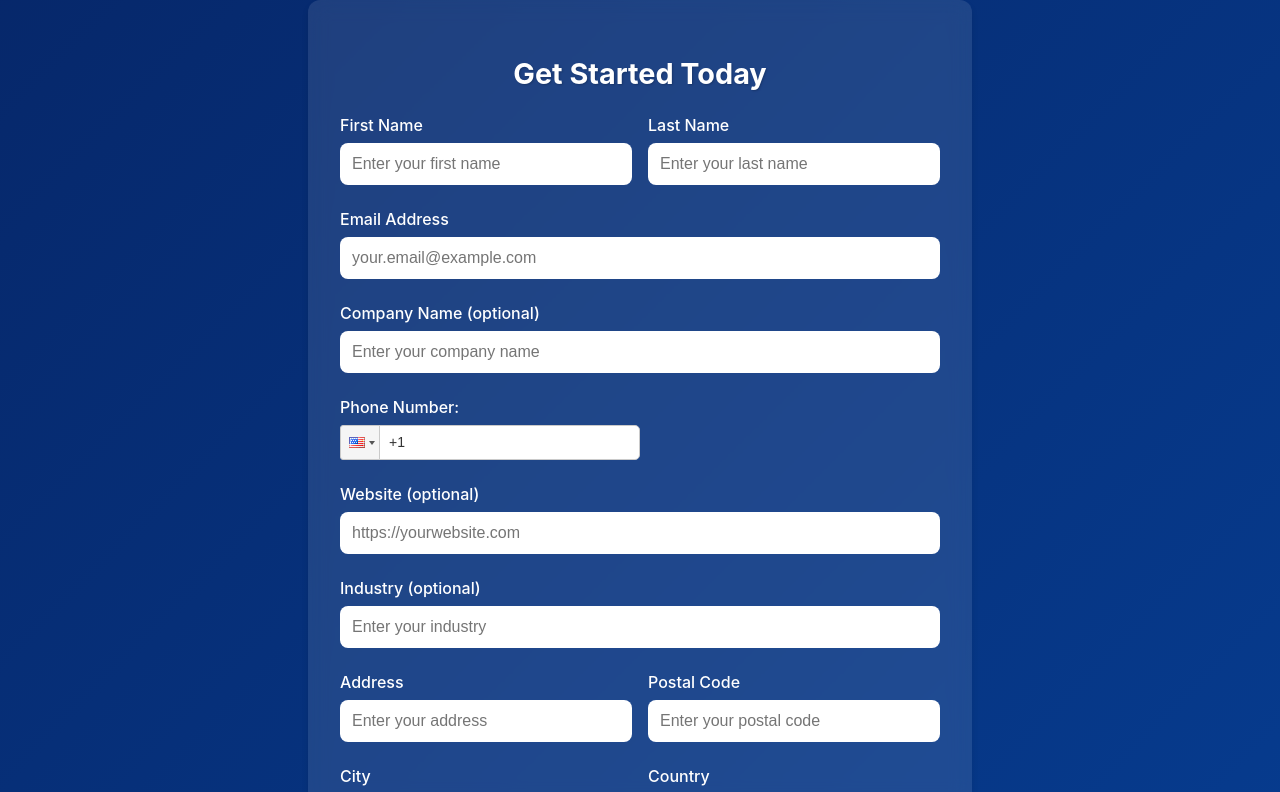
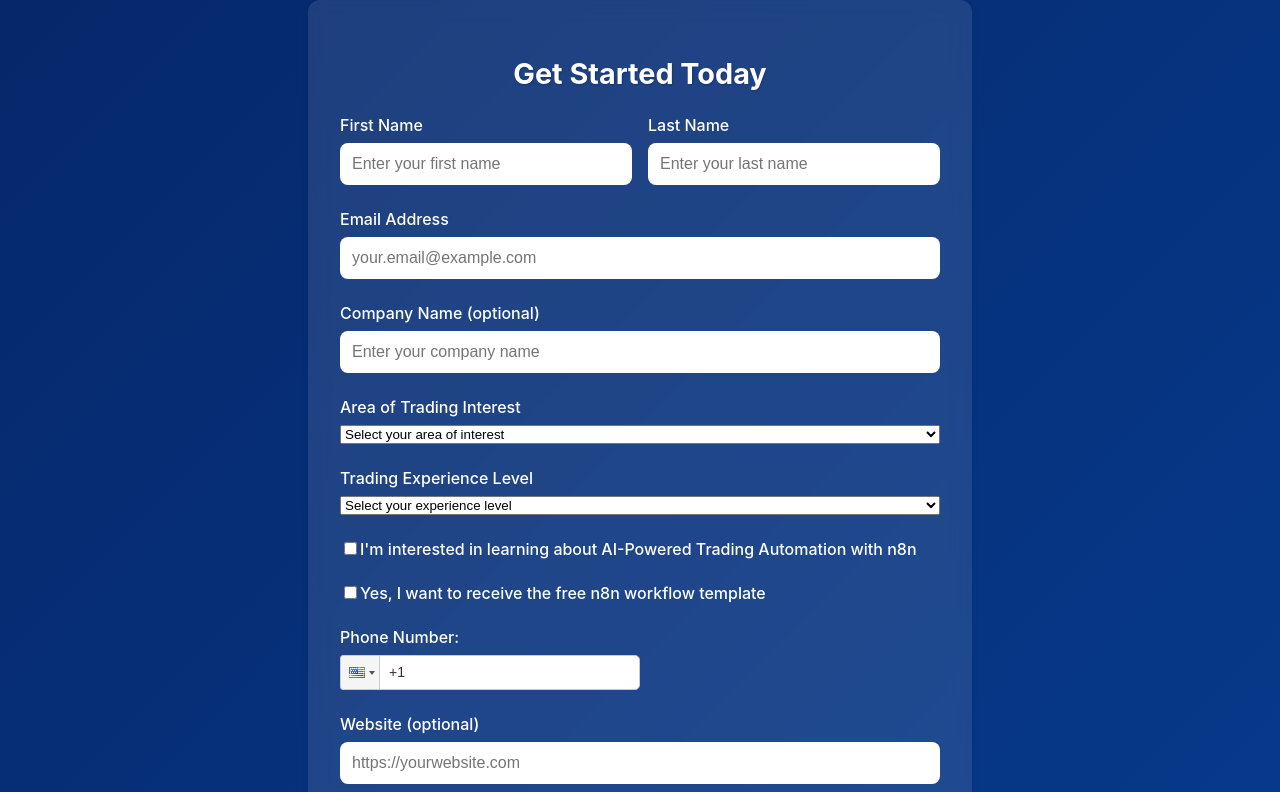
Before and after one commit to IrronRoman19/n8n-funnel, a React (Create React App) app: page / in a window 1280 px wide. Shown: the part 416-1208 px from the top of the page. Built offline with nearby package versions, Linux system fonts and the light colour scheme.

Commit message:
adden new inputs

```diff
--- a/src/components/LandingPage.tsx
+++ b/src/components/LandingPage.tsx
@@ -16,7 +16,10 @@ interface LeadFormData {
   postalCode: string;
   city: string;
   country: string;
-
+  interestedInCourse: boolean;
+  tradingExperience: string;
+  receiveTemplate: boolean;
+  tradingInterest: string;
 } // No need for countryCode in state as PhoneInput handles it internally
 
 interface FormState {
@@ -38,6 +41,10 @@ const LandingPage: React.FC = () => {
     postalCode: '',
     city: '',
     country: '',
+    interestedInCourse: false,
+    tradingExperience: '',
+    receiveTemplate: false,
+    tradingInterest: '',
   });
   const [formState, setFormState] = useState<FormState>({
     isSubmitting: false,
@@ -97,6 +104,18 @@ const LandingPage: React.FC = () => {
     // Company validation
     if (!formData.company.trim()) {
       setFormState({ isSubmitting: false, isSuccess: false, error: 'Please enter your company name' });
+      return false;
+    }
+
+    // Trading Experience validation
+    if (!formData.tradingExperience) {
+      setFormState({ isSubmitting: false, isSuccess: false, error: 'Please select your trading experience level' });
+      return false;
+    }
+
+    // Trading Interest validation
+    if (!formData.tradingInterest) {
+      setFormState({ isSubmitting: false, isSuccess: false, error: 'Please select your area of trading interest' });
       return false;
     }
     if (formData.company.trim().length < 1) {
@@ -162,18 +181,35 @@ const LandingPage: React.FC = () => {
       }
 
       setFormState({ isSubmitting: false, isSuccess: true, error: null });
-      setFormData({ firstName: '', lastName: '', email: '', phone: '', company: '', website: '', industry: '', address: '', postalCode: '', country: '', city: '' });
+      setFormData({
+        firstName: '',
+        lastName: '',
+        email: '',
+        phone: '',
+        company: '',
+        website: '',
+        industry: '',
+        address: '',
+        postalCode: '',
+        country: '',
+        city: '',
+        interestedInCourse: false,
+        tradingExperience: '',
+        receiveTemplate: false,
+        tradingInterest: ''
+      });
     } catch (error) {
       console.error('Error submitting form:', error);
       setFormState({ isSubmitting: false, isSuccess: false, error: 'Failed to submit form. Please try again.' });
     }
   };
 
-  const handleChange = (e: React.ChangeEvent<HTMLInputElement>) => {
+  const handleChange = (e: React.ChangeEvent<HTMLInputElement | HTMLSelectElement>) => {
     const { name, value } = e.target;
+    const newValue = e.target.type === 'checkbox' ? (e.target as HTMLInputElement).checked : value;
     setFormData(prev => ({
       ...prev,
-      [name]: value
+      [name]: newValue
     }));
   };
 
@@ -235,8 +271,73 @@ const LandingPage: React.FC = () => {
               name="company"
               value={formData.company}
               onChange={handleChange}
+              className="form-control"
               placeholder="Enter your company name"
             />
+          </div>
+
+          <div className="form-group">
+            <label htmlFor="trading-interest">Area of Trading Interest</label>
+            <select
+              id="trading-interest"
+              name="tradingInterest"
+              value={formData.tradingInterest}
+              onChange={handleChange}
+              className="form-control"
+              required
+            >
+              <option value="">Select your area of interest</option>
+              <option value="forex">Forex Trading</option>
+              <option value="cryptocurrency">Cryptocurrency Trading</option>
+              <option value="stocks">Stock Trading</option>
+              <option value="options">Options Trading</option>
+            </select>
+          </div>
+
+          <div className="form-group">
+            <label htmlFor="trading-experience">Trading Experience Level</label>
+            <select
+              id="trading-experience"
+              name="tradingExperience"
+              value={formData.tradingExperience}
+              onChange={handleChange}
+              className="form-control"
+              required
+            >
+              <option value="">Select your experience level</option>
+              <option value="beginner">Beginner</option>
+              <option value="intermediate">Intermediate</option>
+              <option value="advanced">Advanced</option>
+              <option value="professional">Professional</option>
+            </select>
+          </div>
+
+          <div className="form-group">
+            <div className="checkbox-group">
+              <label className="checkbox-label">
+                <input
+                  type="checkbox"
+                  name="interestedInCourse"
+                  checked={formData.interestedInCourse}
+                  onChange={handleChange}
+                />
+                I'm interested in learning about AI-Powered Trading Automation with n8n
+              </label>
+            </div>
+          </div>
+
+          <div className="form-group">
+            <div className="checkbox-group">
+              <label className="checkbox-label">
+                <input
+                  type="checkbox"
+                  name="receiveTemplate"
+                  checked={formData.receiveTemplate}
+                  onChange={handleChange}
+                />
+                Yes, I want to receive the free n8n workflow template
+              </label>
+            </div>
           </div>
 
           <div className="form-group">
```
